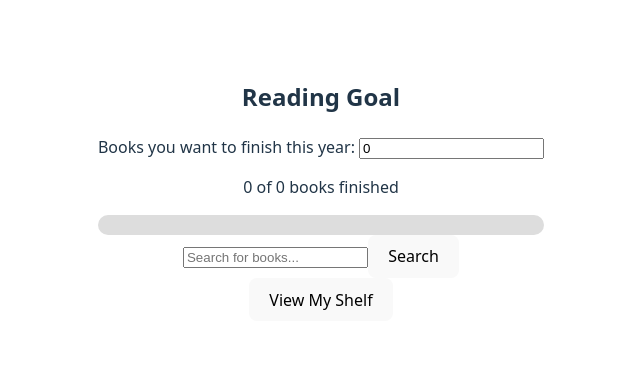
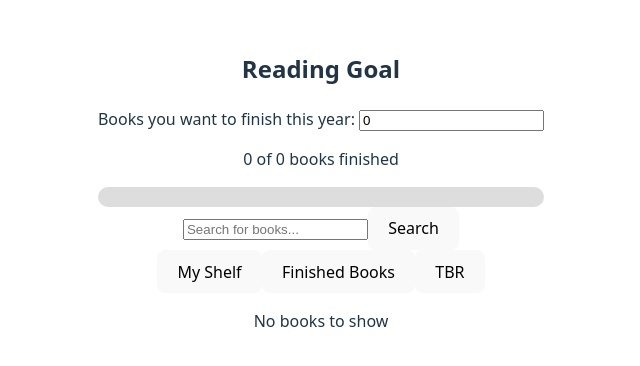
Before and after one commit to Len0u/bookshelf, a React (Vite) app: page / in a window 1280 px wide. Shown: the part 210-576 px from the top of the page, without its empty margins (319-959 px from the left). Built offline with nearby package versions, Linux system fonts and the light colour scheme.

Commit message:
added finished and tbr filtering

```diff
--- a/package.json
+++ b/package.json
@@ -11,7 +11,8 @@
   },
   "dependencies": {
     "react": "^19.1.0",
-    "react-dom": "^19.1.0"
+    "react-dom": "^19.1.0",
+    "react-router-dom": "^7.6.2"
   },
   "devDependencies": {
     "@eslint/js": "^9.25.0",
--- a/src/components/BookCard.jsx
+++ b/src/components/BookCard.jsx
@@ -1,8 +1,15 @@
 import { useBookContext } from "../contexts/BookContext";
 
 function BookCard({ book }) {
-  const { shelf, onShelf, addToShelf, removeFromShelf, toggleFinished } = useBookContext();
-  const shelved = onShelf(book.id)
+  const {
+    shelf,
+    onShelf,
+    addToShelf,
+    removeFromShelf,
+    toggleFinished,
+    toggleTbr,
+  } = useBookContext();
+  const shelved = onShelf(book.id);
   const info = book.volumeInfo;
   const shelfBook = shelf.find((b) => b.id === book.id);
 
@@ -21,8 +28,9 @@ function BookCard({ book }) {
           <button
             className={`shelf-btn ${shelved ? "-active" : ""}`}
             onClick={onShelfClick}
+            title={shelved ? "Remove from shelf" : "Add to shelf"}
           >
-            +
+            {shelved ? "-" : "+"}
           </button>
         </div>
       </div>
@@ -30,6 +38,15 @@ function BookCard({ book }) {
         <h3>{info.title}</h3>
         <p>{info.authors}</p>
         {shelved && (
+          <>
+            <label>
+              <input
+                type="checkbox"
+                checked={shelfBook.tbr}
+                onChange={() => toggleTbr(book.id)}
+              />
+              Tbr
+            </label>
             <label>
               <input
                 type="checkbox"
@@ -38,6 +55,7 @@ function BookCard({ book }) {
               />
               Finished
             </label>
+          </>
         )}
       </div>
     </div>
--- a/src/components/ReadingGoal.jsx
+++ b/src/components/ReadingGoal.jsx
@@ -22,20 +22,26 @@ function ReadingGoal() {
           min="0"
         />
       </label>
-      <p>{finishedCount} of {readingGoal} books finished</p>
-      <div style={{
+      <p>
+        {finishedCount} of {readingGoal} books finished
+      </p>
+      <div
+        style={{
           background: "#ddd",
           borderRadius: "1rem",
           height: "20px",
           width: "100%",
-        marginTop: "0.5rem"
-      }}>
-        <div style={{
+          marginTop: "0.5rem",
+        }}
+      >
+        <div
+          style={{
             background: "#4caf50",
             height: "100%",
             width: `${progress}%`,
-          borderRadius: "1rem"
-        }} />
+            borderRadius: "1rem",
+          }}
+        />
       </div>
     </div>
   );
--- a/src/contexts/BookContext.jsx
+++ b/src/contexts/BookContext.jsx
@@ -11,7 +11,7 @@ export const BookProvider = ({ children }) => {
   });
 
   const [readingGoal, setReadingGoal] = useState(() => {
-    const saved = localStorage.getItem("goal");
+    const saved = localStorage.getItem("readingGoal");
     return saved ? JSON.parse(saved) : 0;
   });
 
@@ -30,7 +30,7 @@ export const BookProvider = ({ children }) => {
     setShelf((prev) => {
       if (prev.some((b) => b.id === book.id)) return prev;
       //add finished, with default not finished
-      return [...prev, { ...book, finished: false }];
+      return [...prev, { ...book, tbr: false, finished: false }];
     });
   };
 
@@ -50,12 +50,21 @@ export const BookProvider = ({ children }) => {
     );
   };
 
+  const toggleTbr = (bookId) => {
+    setShelf((prev) =>
+      prev.map((book) =>
+        book.id === bookId ? { ...book, tbr: !book.tbr } : book
+      )
+    );
+  };
+
   const value = {
     shelf,
     addToShelf,
     removeFromShelf,
     onShelf,
     toggleFinished,
+    toggleTbr,
     readingGoal,
     setReadingGoal,
     finishedCount
--- a/src/pages/Home.jsx
+++ b/src/pages/Home.jsx
@@ -1,39 +1,53 @@
-import { useState } from "react";
+import { useState, useEffect } from "react";
 import { searchBooks } from "../services/api";
 import BookCard from "../components/BookCard";
 import { useBookContext } from "../contexts/BookContext";
 import ReadingGoal from "../components/ReadingGoal";
 
-function Home () {
+function Home() {
   const [searchQuery, setSearchQuery] = useState("");
   const [books, setBooks] = useState([]);
   const [error, setError] = useState(null);
   const [loading, setLoading] = useState(false); //jsut because i don'e have a main paige to yeet this to false
+  const [viewingShelf, setViewingShelf] = useState("home");
 
-  const {shelf} = useBookContext()
+  const { shelf } = useBookContext();
 
   const handleSearch = async (e) => {
     e.preventDefault();
-    if (!searchQuery.trim()) return
-    if (loading) return
-    setLoading(true)
+    if (!searchQuery.trim()) return;
+    if (loading) return;
+    setLoading(true);
     try {
-      const searchResults = await searchBooks(searchQuery)
-      setBooks(searchResults)
-      setError(null)
+      const searchResults = await searchBooks(searchQuery);
+      setBooks(searchResults);
+      setError(null);
+      setViewingShelf("");
     } catch (err) {
-      console.log(err)
-      setError("Failed to search movies")
+      console.log(err);
+      setError("Failed to search movies");
     } finally {
       setLoading(false);
     }
   };
+  const applyShelfFilter = (filter) => {
+    setSearchQuery("");
+    setError(null);
+    switch (filter) {
+      case "finished":
+        return shelf.filter((book) => book.finished);
+      case "tbr":
+        return shelf.filter((book) => book.tbr);
+      default:
+        return shelf;
+    }
+  };
 
-  const handleViewShelf = () => {
-    setSearchQuery("");
-    setBooks(shelf);
-    setError(null);
-  };
+  useEffect(() => {
+    if (viewingShelf) {
+      setBooks(applyShelfFilter(viewingShelf));
+    }
+  }, [shelf, viewingShelf]);
 
   return (
     <div className="home">
@@ -49,16 +63,30 @@ function Home () {
         <button type="submit" className="search-button">
           Search
         </button>
-
       </form>
+      <button
+        type="button"
+        className="view-shelf-button"
+        onClick={() => setViewingShelf("home")}
+      >
+        My Shelf
+      </button>
 
       <button
-          type="button"
-          className="view-shelf-button"
-          onClick={handleViewShelf}
-        >
-          View My Shelf
-        </button>
+        type="button"
+        className="view-finishedshelf-button"
+        onClick={() => setViewingShelf("finished")}
+      >
+        Finished Books
+      </button>
+
+      <button
+        type="button"
+        className="view-tbrshelf-button"
+        onClick={() => setViewingShelf("tbr")}
+      >
+        TBR
+      </button>
 
       {error && <div className="error-message"> {error} </div>}
 
@@ -67,14 +95,14 @@ function Home () {
       ) : (
         <div className="book-grid">
           {books.map((book) => (
-            <BookCard book = {book} key = {book.id} />
+            <BookCard book={book} key={book.id} />
           ))}
         </div>
       )}
+
+    {books.length === 0 && <p>No books to show</p>}
     </div>
   );
-
-
 }
 
-export default Home
+export default Home;
```
Also changed, not shown: src/components/NavBar.jsx (added), 1 other file (tests, documents, lock files or other folders). Lines whose indentation alone changed are shown as unchanged.
